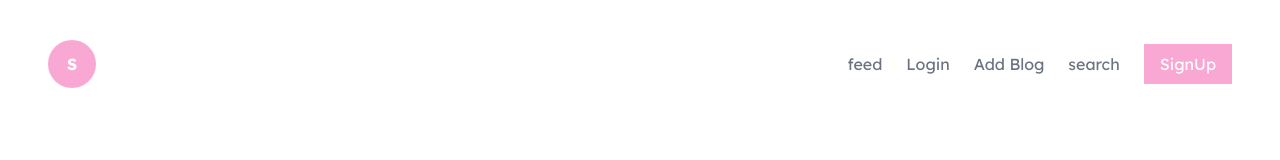
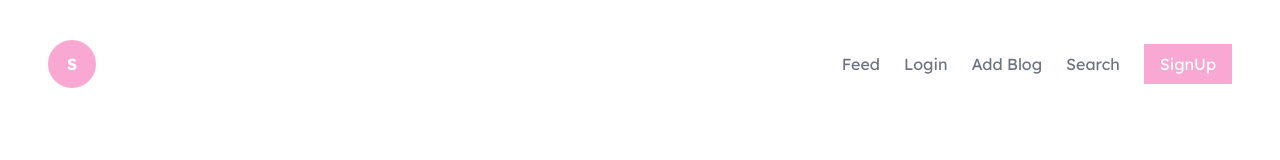
Before and after one commit to halleygz/blog-v3, a React (Vite) app in the folder frontend/: page / in a window 1280 px wide. Shown: the top 160 px of the page. Built offline with nearby package versions, Linux system fonts and the light colour scheme.

Commit message:
links fixed on some pages

```diff
--- a/frontend/src/components/tools/NavBar.jsx
+++ b/frontend/src/components/tools/NavBar.jsx
@@ -1,5 +1,6 @@
 import React, { useState } from "react";
 import Profile from "./Profile";
+import { Link } from "react-router-dom";
 
 const NavBar = () => {
   const [menuOpen, setMenuOpen] = useState(false);
@@ -43,24 +44,16 @@ const NavBar = () => {
           menuOpen ? "block" : "hidden"
         } md:block`}
       >
-        <a href="#" className="text-gray-500 hover:text-gray-800">
-          feed
-        </a>
-        <a href="#" className="text-gray-500 hover:text-gray-800">
-          Login
-        </a>
-        <a href="#" className="text-gray-500 hover:text-gray-800">
-          Add Blog
-        </a>
-        <a href="#" className="text-gray-500 hover:text-gray-800">
-          search
-        </a>
-        <a
-          href="#"
+        <Link className="text-gray-500 hover:text-gray-800" to="/feed">Feed</Link>
+        <Link className="text-gray-500 hover:text-gray-800" to="/login">Login</Link>
+        <Link className="text-gray-500 hover:text-gray-800" to="/createblog">Add Blog</Link>
+        <Link className="text-gray-500 hover:text-gray-800" to="/search">Search</Link>
+        <Link
+          to="/signup"
           className="bg-pink-300 text-white px-4 py-2 hover:bg-pink-400"
         >
           SignUp
-        </a>
+        </Link>
       </nav>
     </header>
   );
--- a/frontend/src/components/tools/Profile.jsx
+++ b/frontend/src/components/tools/Profile.jsx
@@ -1,10 +1,14 @@
 import React from 'react'
+import { Link } from 'react-router-dom'
 
 const Profile = ({letter}) => {
   return (
     <div className="flex items-center">
           <div className="bg-pink-300 text-white font-bold rounded-full h-12 w-12 flex items-center justify-center">
+            <Link to="/">
+
             {letter}
+            </Link>
           </div>
         </div>
   )
--- a/frontend/src/pages/login/Login.jsx
+++ b/frontend/src/pages/login/Login.jsx
@@ -1,6 +1,7 @@
 import React from 'react'
 import InputFields from '../../components/tools/InputFields'
 import { FormBtns } from '../../components/tools/Buttons'
+import { Link } from 'react-router-dom'
 
 const Login = () => {
   return (
@@ -18,8 +19,8 @@ const Login = () => {
             <FormBtns content={"LOGIN"}/>
           </form>
           <p className="text-sm text-gray-500 mt-4">
-            already have an account?{' '}
-            <a href="#" className="text-pink-300 hover:text-pink-400">log-in</a>
+            Don't have an account?{' '}
+            <Link to="/signup" className="text-pink-300 hover:text-pink-400">SIGNUP</Link>
           </p>
         </div>
       </div>
--- a/frontend/src/pages/signup/SignUp.jsx
+++ b/frontend/src/pages/signup/SignUp.jsx
@@ -1,6 +1,7 @@
 import React from 'react';
 import InputFields from '../../components/tools/InputFields';
 import { FormBtns } from '../../components/tools/Buttons';
+import { Link } from 'react-router-dom';
 
 const SignUp = () => {
   return (
@@ -22,7 +23,7 @@ const SignUp = () => {
           </form>
           <p className="text-sm text-gray-500 mt-4">
             already have an account?{' '}
-            <a href="#" className="text-pink-300 hover:text-pink-400">log-in</a>
+            <Link to="/login" className="text-pink-300 hover:text-pink-400">log-in</Link>
           </p>
         </div>
       </div>
```
